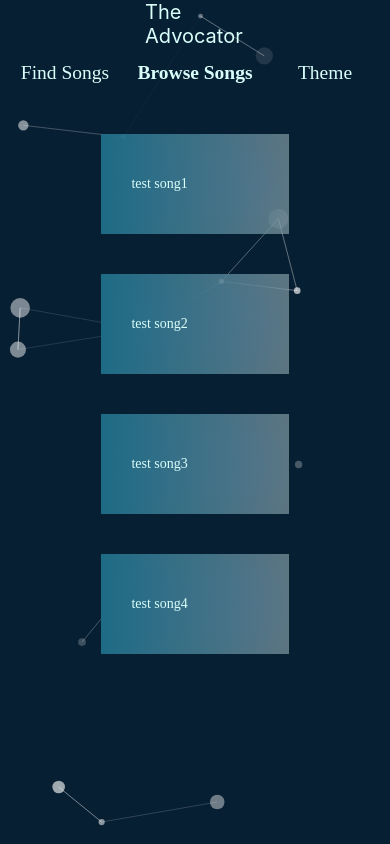
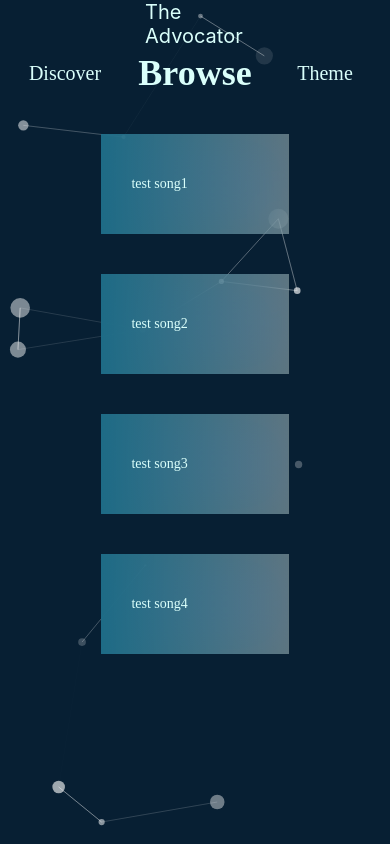
Before and after one commit to aloshon/theadvocator, a React Native app: screen / in a window 390 px wide. Built offline with nearby package versions, Linux system fonts and the light colour scheme.

Commit message:
adjust tab sizes

```diff
--- a/CurrentComponent.tsx
+++ b/CurrentComponent.tsx
@@ -86,7 +86,7 @@ export const CurrentComponent = ({currentTheme, toggleThemes}: CurrentComponentP
     updateCurrentComponent(newComponent);
   }, [currentTab]);
 
-  const tabNames:string[] = ["Find Songs", "Browse Songs", "Theme"];
+  const tabNames:string[] = ["Discover", "Browse", "Theme"];
 
   console.log(CurrentComponent);
 
--- a/Tabs.tsx
+++ b/Tabs.tsx
@@ -1,5 +1,5 @@
 import React, { useEffect, useState } from "react";
-import { View, StyleSheet, Text, Platform } from "react-native";
+import { View, StyleSheet, Text, Platform, PixelRatio } from "react-native";
 import { Theme } from "./App";
 import { Dimensions, } from 'react-native';
 import { Icon } from 'react-native-elements';
@@ -22,6 +22,7 @@ interface TabsProps {
 export const Tabs = ({tabs, icons, activeTab=0, setActiveTab, currentTheme}: TabsProps) => {
   const [tabsData, setTabsData] = useState<Number>(0);
   const { width } = Dimensions.get('window');
+  const fontScale = PixelRatio.getFontScale();
   console.log(currentTheme);
   const isPC = Platform.OS === "web" || "windows" || "macos";
   // need to update styling so flex box just makes them all together in even sizes. Like Blackhole
@@ -29,6 +30,7 @@ export const Tabs = ({tabs, icons, activeTab=0, setActiveTab, currentTheme}: Tab
     container: {
       display: "flex",
       flexDirection: "row",
+      justifyContent: "space-between",
       width: "100%",
     },
     // tabLeft: {
@@ -48,15 +50,18 @@ export const Tabs = ({tabs, icons, activeTab=0, setActiveTab, currentTheme}: Tab
     tab: {
       flex: 1,
       margin: 8,
-      width: "100%",
+      flexGrow: 100,
+      // width: "100%",
       aspectRatio: isPC ? 10/3 : 9/3,
       display: "flex",
       alignItems: "center",
       justifyContent: "center",
       cursor: "pointer",
-      fontSize: (width / 20),
+      fontSize: (20 / fontScale),
       fontFamily: "Fira Sans",
-      color: currentTheme.fontColor
+      color: currentTheme.fontColor,
+      // width: "inherit",
+      // padding: "flexible",
     },
   });
 
@@ -67,7 +72,13 @@ export const Tabs = ({tabs, icons, activeTab=0, setActiveTab, currentTheme}: Tab
   // (add animations!!!)
   return (
     <View style={styles.container}>
-      {tabs.map((tab, index) => (<Text onPress={() => setActiveTab(index)} key={index} numberOfLines={1} adjustsFontSizeToFit style={StyleSheet.flatten([tab === tabs[activeTab] && {fontWeight: "900"}, styles.tab])}>{tab}</Text>))}
+      {tabs.map((tab, index) => (
+      <Text onPress={() =>
+        setActiveTab(index)} key={index} numberOfLines={1} adjustsFontSizeToFit style={StyleSheet.flatten(
+          [styles.tab, tab === tabs[activeTab] && {fontWeight: "900", fontSize: (36 / fontScale), width: "100%",}]
+      )}>
+      {tab}
+    </Text>))}
     </View>
   )
 };
```
